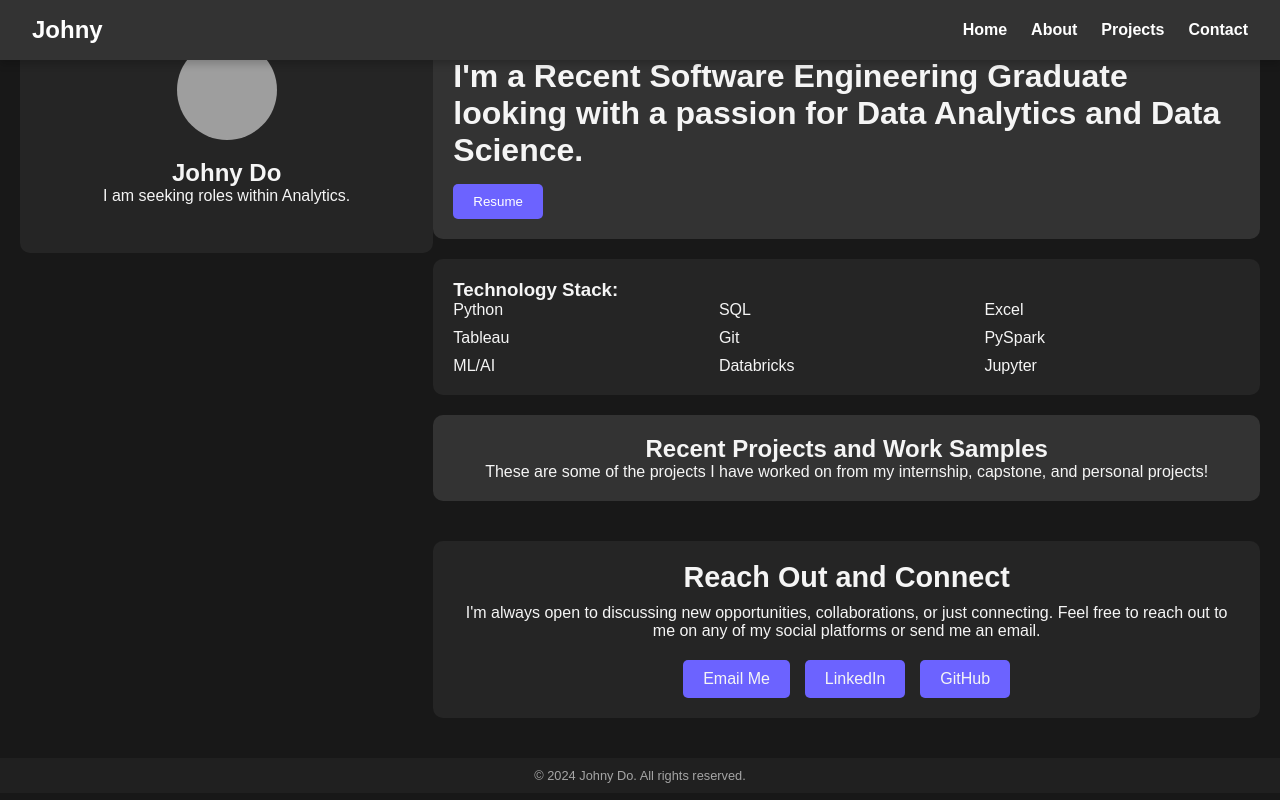
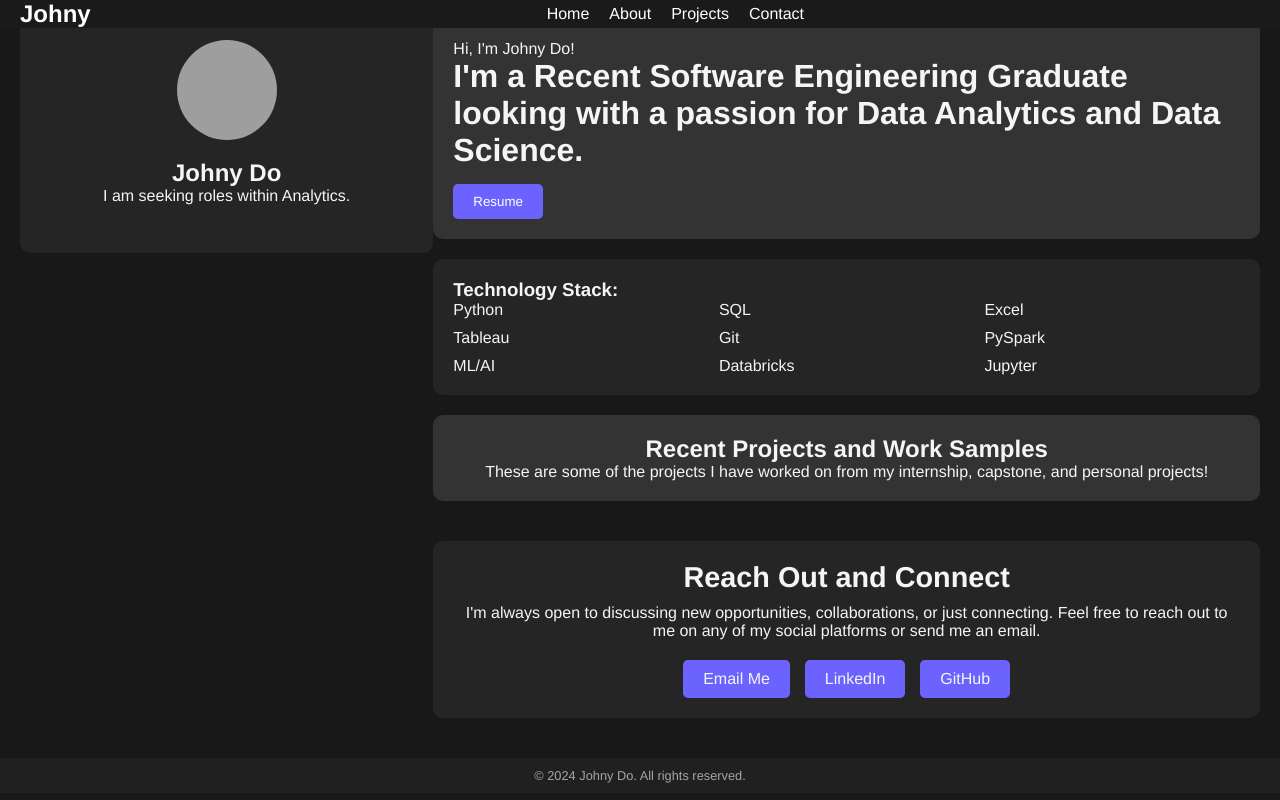
Before and after one commit to TienDatJohnyDo/Johny_Portfolio, a React (Create React App) app: page / in a window 1280 px wide. Built offline with nearby package versions, Linux system fonts and the light colour scheme; grey boxes are pictures that could not be loaded.

Commit message:
Changed Nav bar orientation

```diff
--- a/src/App.css
+++ b/src/App.css
@@ -1,46 +1,8 @@
-/* .App {
-  text-align: center;
-}
-
-.App-logo {
-  height: 40vmin;
-  pointer-events: none;
-}
-
-@media (prefers-reduced-motion: no-preference) {
-  .App-logo {
-    animation: App-logo-spin infinite 20s linear;
-  }
-}
-
-.App-header {
-  background-color: #282c34;
-  min-height: 100vh;
-  display: flex;
-  flex-direction: column;
-  align-items: center;
-  justify-content: center;
-  font-size: calc(10px + 2vmin);
-  color: white;
-}
-
-.App-link {
-  color: #61dafb;
-}
-
-@keyframes App-logo-spin {
-  from {
-    transform: rotate(0deg);
-  }
-  to {
-    transform: rotate(360deg);
-  }
-} */
 * {
   box-sizing: border-box;
   margin: 0;
   padding: 0;
-  font-family: Arial, sans-serif;
+  font-family: 'Helvetica', sans-serif;
 }
 
 body {
--- a/src/components/Navbar.css
+++ b/src/components/Navbar.css
@@ -1,4 +1,4 @@
-.navbar {
+/* .navbar {
     position: fixed;
     top: 0;
     width: 100%;
@@ -22,4 +22,46 @@
     color: white;
     text-decoration: none;
     font-weight: bold;
+  } */
+  .navbar {
+    display: flex;
+    align-items: center;
+    justify-content: space-between; /* Space between logo and links */
+    padding: 0 20px;
+    background-color: #1a1a1a; /* Adjust background color as needed */
+    color: #ffffff;
   }
+
+  .logo {
+    font-size: 1.5rem;
+    font-weight: bold;
+    color: #ffffff; /* Adjust color if needed */
+  }
+
+  .nav-links {
+    display: flex;
+    gap: 20px;
+    list-style-type: none;
+  }
+
+  .nav-links li a {
+    text-decoration: none;
+    color: #ffffff;
+    font-weight: 500;
+  }
+
+  .nav-links li a:hover {
+    color: #9b7cff; /* Adjust hover color */
+  }
+
+  /* Center the nav links in the middle top of the page */
+  .navbar {
+    position: fixed;  /* Keeps the navbar fixed at the top */
+    top: 0;
+    left: 0;
+    right: 0;
+  }
+
+  .navbar .nav-links {
+    margin: 0 auto;
+  }
--- a/src/components/Navbar.js
+++ b/src/components/Navbar.js
@@ -1,11 +1,11 @@
 import React from 'react';
 import './Navbar.css';
 
-const Navbar = () => {
+function Navbar() {
     return (
       <nav className="navbar">
-      <h1>Johny</h1>
-      <ul>
+        <h1 className="logo">Johny</h1>
+        <ul className="nav-links">
           <li><a href="#home">Home</a></li>
           <li><a href="#about">About</a></li>
           <li><a href="#projects">Projects</a></li>
@@ -13,6 +13,6 @@ const Navbar = () => {
         </ul>
       </nav>
     );
-};
+  }
 
   export default Navbar;
```
Lines whose indentation alone changed are shown as unchanged.
